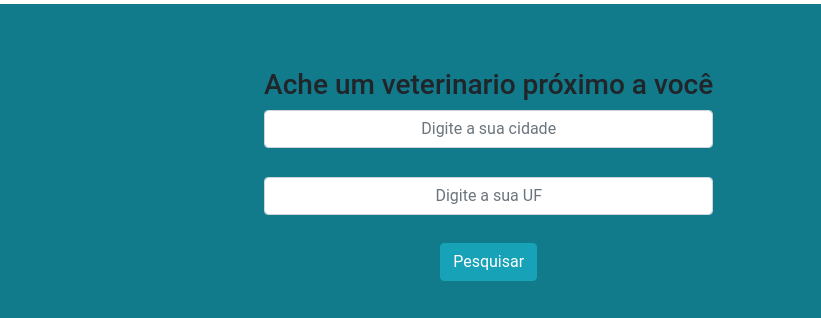
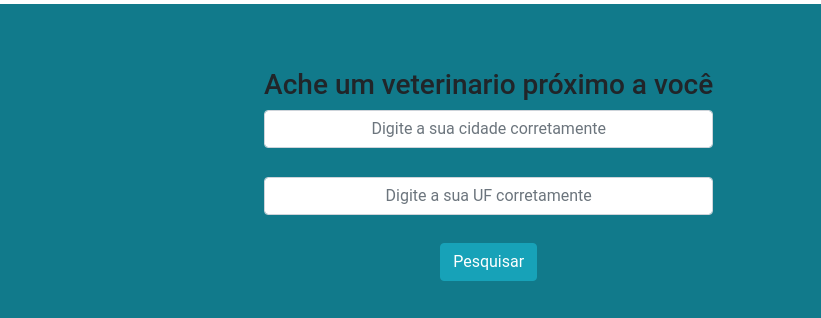
Before and after one commit to LauraCastilho/laura-castilho.github.io, a plain HTML site: page index.html in a window 1280 px wide. Shown: the part 8494-8812 px from the top of the page, 459-1280 px from the left. Drawn offline with nearby package versions, Linux system fonts and the light colour scheme; a script that the page names is missing.

Commit message:
Update index.html

```diff
--- a/index.html
+++ b/index.html
@@ -470,9 +470,9 @@
         <div id="achar-veterinario" class="d-none d-md-block">
 
           <h3>Ache um veterinario próximo a você</h3>
-          <input name="cidade" placeholder="Digite a sua cidade" type="text" class="form-control Pesquisar" />
+          <input name="cidade" placeholder="Digite a sua cidade corretamente" type="text" class="form-control Pesquisar" />
           <br>
-          <input name="estado" placeholder="Digite a sua UF" type="text" class="form-control Pesquisar" />
+          <input name="estado" placeholder="Digite a sua UF corretamente" type="text" class="form-control Pesquisar" />
 
           <br>
           <button class="btn btn-info" onclick="acharweb()">
```
